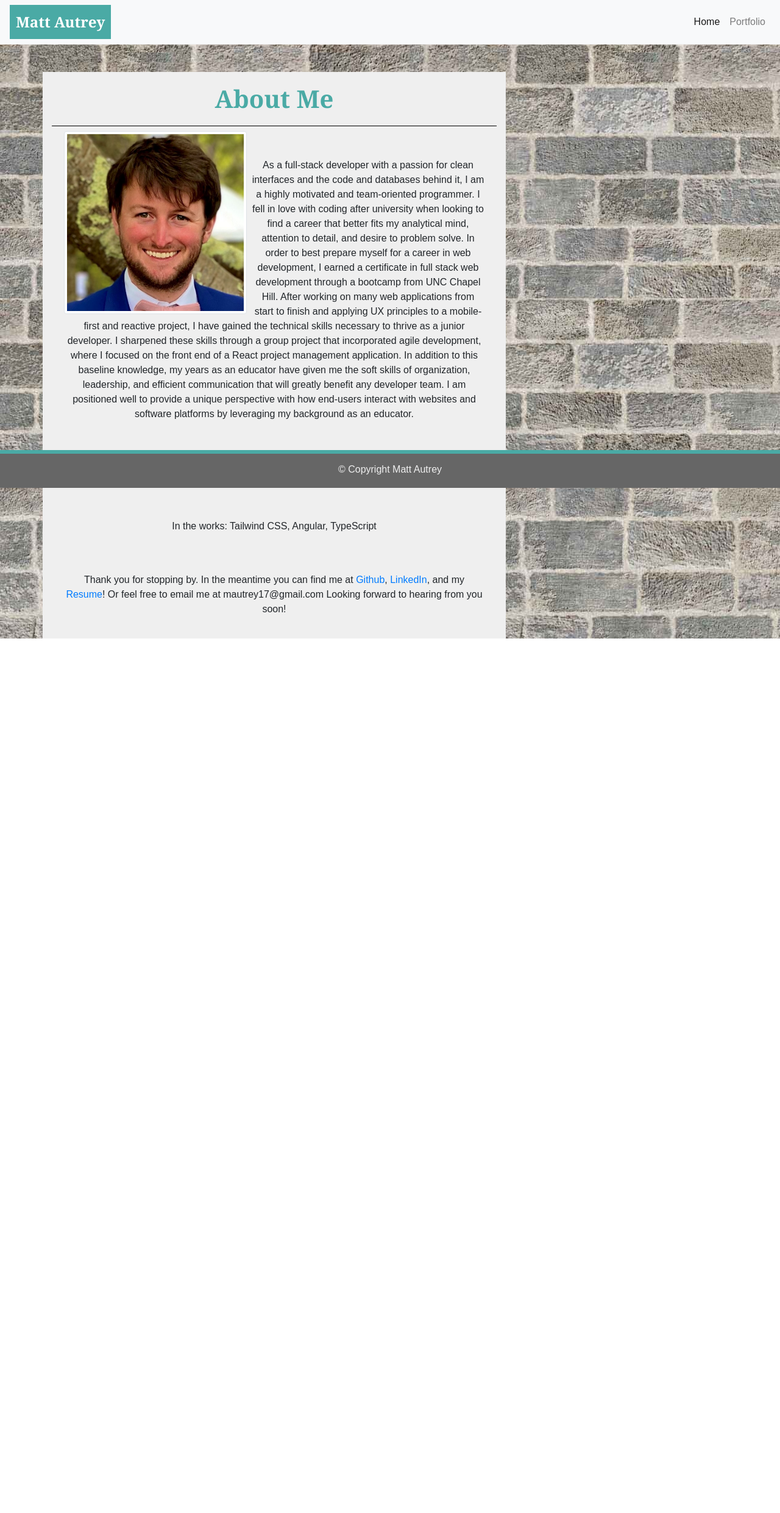
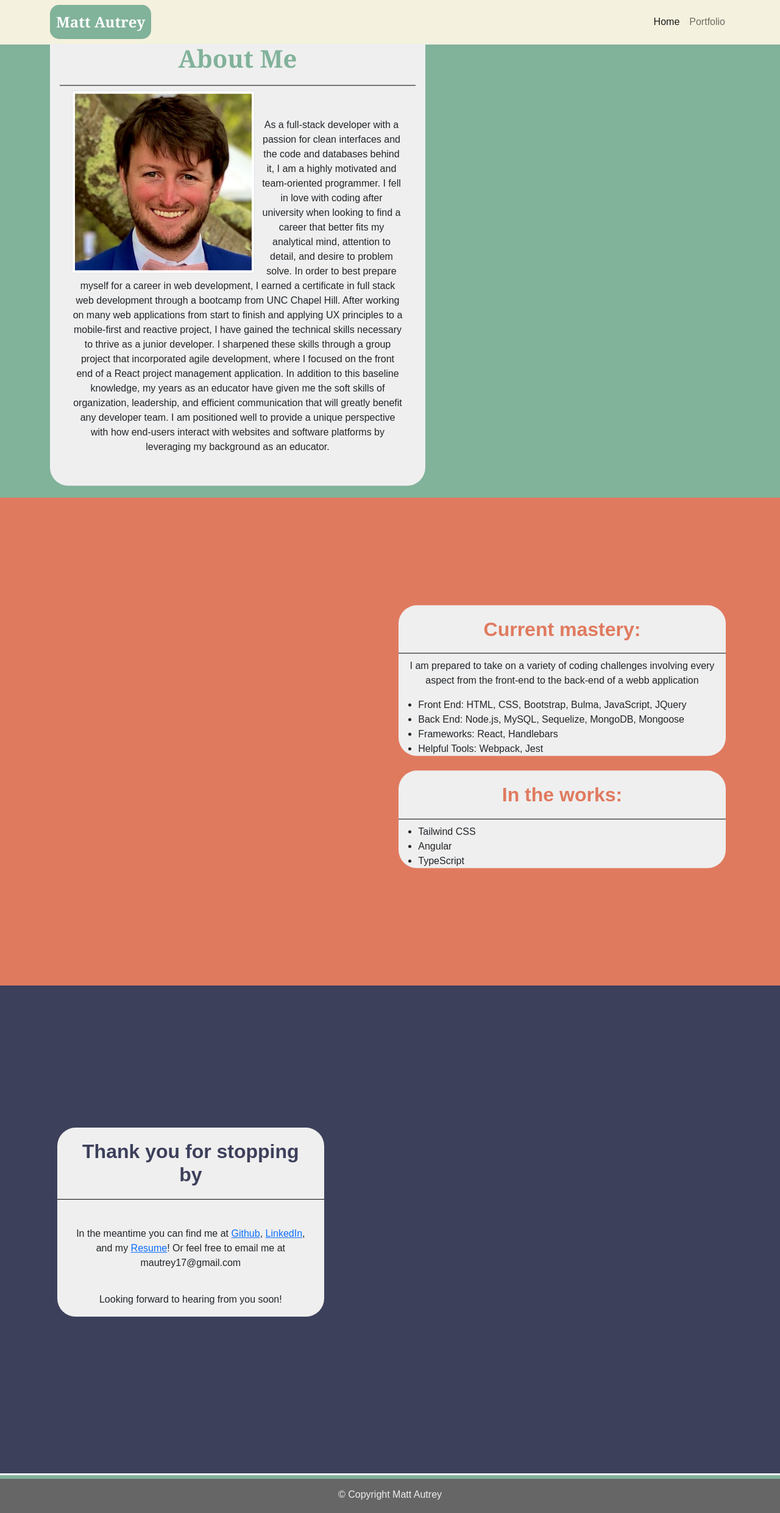
Before and after one commit to mautrey17/mautrey17.github.io, a React (Create React App) app: page / in a window 1280 px wide. Shown: the whole page at 61% size. Before the commit the page ends 1117 px from the top, so only its background shows below. Built offline with nearby package versions, Linux system fonts and the light colour scheme.

Commit message:
new styles for homepage

```diff
--- a/package.json
+++ b/package.json
@@ -7,10 +7,14 @@
     "@testing-library/jest-dom": "^5.12.0",
     "@testing-library/react": "^11.2.6",
     "@testing-library/user-event": "^12.8.3",
+    "bootstrap": "^5.0.1",
     "gh-pages": "^3.1.0",
+    "node-sass": "^6.0.0",
     "react": "^17.0.2",
+    "react-bootstrap": "^1.6.0",
     "react-dom": "^17.0.2",
     "react-scripts": "4.0.3",
+    "sass": "^1.34.1",
     "web-vitals": "^1.1.1"
   },
   "scripts": {
--- a/src/App.js
+++ b/src/App.js
@@ -1,9 +1,5 @@
-import logo from './logo.svg';
 import './App.css';
-import Nav from "./components/Nav";
-import Footer from "./components/Footer";
-import PorfolioContent from './components/PortfolioContent';
-// import background from "./css/brick.jpg";
+import './App.scss';
 import PageContainer from "./components/PageContainer";
 
 function App() {
--- /dev/null
+++ b/src/App.scss
@@ -0,0 +1,10 @@
+@import "../node_modules/bootstrap/scss/bootstrap";
+
+//brand colors
+$coral: #fb8f67;
+$color2: #E07A5F;
+$color3: #3D405B;
+$color4: #81B29A;
+$color5: #F2CC8F;
+
+$navbar-light-color: $coral;
--- a/src/components/Footer.js
+++ b/src/components/Footer.js
@@ -4,7 +4,7 @@ import "../css/Styles.css";
 function Footer() {
     return (
         <div>
-            <footer class="footer fixed-bottom">
+            <footer class="footer">
                 <p class="text-center">&copy; Copyright Matt Autrey</p>
             </footer>
         </div>
--- a/src/components/HomeContent.js
+++ b/src/components/HomeContent.js
@@ -1,33 +1,129 @@
 import React from "react";
 import "../css/Styles.css";
+import "../css/home.css"
 import Footer from "./Footer";
 
 function HomeContent() {
   return (
-        <div style={{backgroundImage: `url(/images/brick.jpg)`}}>
-        <main>
-        <section class="container">
-
+    <div>
+      <section className="mt-3 pb-5 aboutBlock relative">
+        <div class="container">
           <div class="row">
-            <div class="mt-5 col-md-8 content col-sm-12">
+            <div  className="col-lg-6 col-md-8  col-sm-12 test">
+                <div >
+                <div  className="round content p-3 ">
               <h1>About Me</h1>
               <span class="about-img">
-                <img src="/images/squareHeadshot.jpg" class="img img-thumbnail mr-2 wrap about-img" alt=""></img>
+                <img
+                  src="/images/squareHeadshot.jpg"
+                  class="img img-thumbnail mr-2 wrap about-img"
+                  alt=""
+                ></img>
               </span>
 
-                <p class="about">As a full-stack developer with a passion for clean interfaces and the code and databases behind it, I am a highly motivated and team-oriented programmer.  I fell in love with coding after university when looking to find a career that better fits my analytical mind, attention to detail, and desire to problem solve. In order to best prepare myself for a career in web development, I earned a certificate in full stack web development through a bootcamp from UNC Chapel Hill. After working on many web applications from start to finish and applying UX principles to a mobile-first and reactive project, I have gained the technical skills necessary to thrive as a junior developer. I sharpened these skills through a group project that incorporated agile development, where I focused on the front end of a React project management application.  In addition to this baseline knowledge, my years as an educator have given me the soft skills of organization, leadership, and efficient communication that will greatly benefit any developer team. I am positioned well to provide a unique perspective with how end-users interact with websites and software platforms by leveraging my background as an educator.</p>
-                <p class="about">Current mastery:React, HTML, CSS, Bootstrap, Bulma, JavaScript, JQuery, Node.js, MySQL with Sequelize, MongoDB and Mongoose</p>
-                <p class="about"> In the works: Tailwind CSS, Angular, TypeScript</p>
-                <p class="mt-4 about">Thank you for stopping by. In the meantime you can find me at <a href="https://github.com/mautrey17">Github</a>, <a href="https://www.linkedin.com/in/matt-autrey-927612113/">LinkedIn</a>, and my <a href="https://docs.google.com/document/d/1YIfpb8sUniN_9DR5NwYppd9VsowoPw_lrR3zPx_4d1E/edit?usp=sharing">Resume</a>! Or feel free to email me at mautrey17@gmail.com Looking forward to hearing from you soon!</p>
+              <p class="about">
+                As a full-stack developer with a passion for clean interfaces
+                and the code and databases behind it, I am a highly motivated
+                and team-oriented programmer. I fell in love with coding after
+                university when looking to find a career that better fits my
+                analytical mind, attention to detail, and desire to problem
+                solve. In order to best prepare myself for a career in web
+                development, I earned a certificate in full stack web
+                development through a bootcamp from UNC Chapel Hill. After
+                working on many web applications from start to finish and
+                applying UX principles to a mobile-first and reactive project, I
+                have gained the technical skills necessary to thrive as a junior
+                developer. I sharpened these skills through a group project that
+                incorporated agile development, where I focused on the front end
+                of a React project management application. In addition to this
+                baseline knowledge, my years as an educator have given me the
+                soft skills of organization, leadership, and efficient
+                communication that will greatly benefit any developer team. I am
+                positioned well to provide a unique perspective with how
+                end-users interact with websites and software platforms by
+                leveraging my background as an educator.
+              </p>
               </div>
+              </div>
+              </div>
+              </div>
+              </div>
+              </section>
+              <section className="skills relative">
+                  <div className="container">
+                      <div className="row test">
+                          <div className="col-md-5 col-lg-6">
+                            <div style={{color: '#E07A5F'}}>this will block out</div>
+                          </div>
+                        <div className="col-md-8 col-lg-6">
+                            <div className="">
+                                <div className="content round mb-4">
+                                    <h2 style={{color: '#E07A5F'}} className="topic">Current mastery:</h2>
+                                <p  class="">
+                                    I am prepared to take on a variety of coding challenges involving every aspect from the front-end to the back-end of a webb application
+                                </p>
+                                <ul className="text-left">
+                                    <li>Front End: HTML, CSS, Bootstrap, Bulma, JavaScript, JQuery</li>
+                                    <li>Back End: Node.js, MySQL, Sequelize, MongoDB, Mongoose</li>
+                                    <li>Frameworks: React, Handlebars</li>
+                                    <li>Helpful Tools: Webpack, Jest</li>
+                                </ul>
+                                </div>
+                                <div className="content round">
+                                    <h2 style={{color: '#E07A5F'}} className="topic">In the works:</h2>
+
+                                <ul className="text-left">
+                                    <li>Tailwind CSS</li>
+                                    <li>Angular</li>
+                                    <li>TypeScript</li>
+                                </ul>
+                                </div>
+                            </div>
+                        </div>
+                      </div>
+
+                  </div>
+              </section>
+
+              <section className="contactEnd relative">
+                  <div className="container">
+                      <div className="row test">
+
+                        <div className="col-md-8 col-lg-6">
+                            <div className="">
+                                <div className="content round mb-4">
+                                    <h2 style={{color: '#3D405B'}} className="topic">Thank you for stopping by</h2>
+                                    <p class="mt-4 about">
+                In the meantime you can find me at{" "}
+                <a href="https://github.com/mautrey17">Github</a>,{" "}
+                <a href="https://www.linkedin.com/in/matt-autrey-927612113/">
+                  LinkedIn
+                </a>
+                , and my{" "}
+                <a href="https://docs.google.com/document/d/1YIfpb8sUniN_9DR5NwYppd9VsowoPw_lrR3zPx_4d1E/edit?usp=sharing">
+                  Resume
+                </a>
+                ! Or feel free to email me at mautrey17@gmail.com
+              </p>
+              <p className="pb-3">Looking
+                forward to hearing from you soon!</p>
+
+                                </div>
+
+                            </div>
+                        </div>
+                      </div>
+
                   </div>
               </section>
 
 
-        </main>
+
+
+
       <Footer />
     </div>
-    )
+  );
 }
 
 export default HomeContent;
--- a/src/components/Nav.js
+++ b/src/components/Nav.js
@@ -4,9 +4,9 @@ import "../css/Styles.css";
 function Nav(props) {
     return (
         <div>
-            <nav className="navbar fixed-top navbar-expand-lg navbar-light bg-light">
+            <nav className="navbar fixed-top navbar-expand-lg navbar-light " style={{backgroundColor: '#F4F1DE'}}>
 
-                {/* <div className="container"> */}
+                <div className="container">
 
                     <a
                         className={`navbar-brand logo`}
@@ -38,7 +38,7 @@ function Nav(props) {
                         </div>
                     </div>
 
-                {/* </div> */}
+                </div>
 
             </nav>
         </div>
--- a/src/components/PortfolioContent.js
+++ b/src/components/PortfolioContent.js
@@ -6,7 +6,7 @@ import Footer from "./Footer"
 const portfolioInformation = [
     {
         title: "StreamFlow",
-        href: "https://github.com/imanid-code/streamflow",
+        href: "https://github.com/mautrey17/streamflow",
         src: "images/streamflow.png",
         description: "Major Project: React project management application allowing users to create projects and tasks, along with customizable profiles and avatars",
         deploy: "https://streamflowteam4.herokuapp.com/"
--- a/src/css/Styles.css
+++ b/src/css/Styles.css
@@ -15,9 +15,10 @@ body {
     font-family: Georgia, 'Times New Roman', Times, serif;
     font-size: 24px;
     font-weight: bold;
-    background-color: #4aaaa5;
+    background-color: #81B29A;
     padding: 10px;
     color: #fff !important;
+    border-radius: 15px;
   }
 
   main {
@@ -42,7 +43,7 @@ body {
     padding: 20px;
     border-bottom: 1px solid black;
     font-family: Georgia, 'Times New Roman', Times, serif;
-    color: #4aaaa5;
+    color: #81B29A;
     font-weight: bold;
   }
 
@@ -92,7 +93,7 @@ body {
 
   .footer {
     height: 62px;
-    border-top: 6px solid #4aaaa5;
+    border-top: 6px solid #81B29A;
     margin-top: 3px;
     background-color: #666;
     padding-top: 14px;
@@ -121,4 +122,7 @@ body {
       margin-left: auto;
       margin-right: auto;
     }
+    .aboutBlock{
+      min-height: 180vh;
+    }
   }
--- /dev/null
+++ b/src/css/home.css
@@ -0,0 +1,54 @@
+.aboutBlock{
+    background-color: #81B29A;
+    height: auto;
+    min-height: 100vh;
+
+}
+
+.relative{
+    position: relative;
+}
+
+.vert{
+    margin-top: 10rem;
+    /* margin: 0;
+  position: absolute;
+  top: 50%;
+  -ms-transform: translateY(-50%);
+  transform: translateY(-50%); */
+}
+
+.test{
+    margin: 0;
+  position: absolute;
+  top: 50%;
+  -ms-transform: translateY(-50%);
+  transform: translateY(-50%);
+}
+
+.skills{
+    background-color: #E07A5F;
+    min-height: 100vh;
+}
+
+.contactEnd{
+    background-color: #3D405B;
+    min-height: 100vh;
+}
+
+.topic{
+    padding: 20px;
+    border-bottom: 1px solid black;
+    font-weight: bold;
+}
+
+.round{
+    border-radius: 30px;
+}
+
+@media screen and (max-width: 480px) {
+
+    .aboutBlock{
+      min-height: 180vh;
+    }
+  }
```
Also changed, not shown: 1 other file (tests, documents, lock files or other folders). Lines whose indentation alone changed are shown as unchanged.
